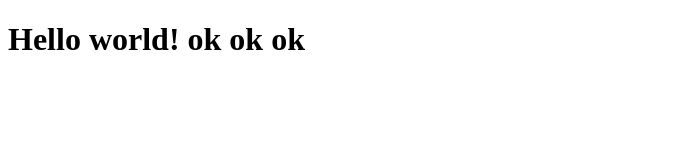
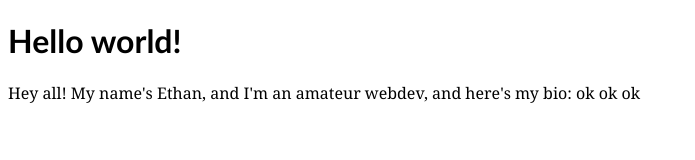
Before and after one commit to HighwireAct/ethansmoller.github.io, a plain HTML site: page index.html in a window 1280 px wide. Shown: the whole page, without its empty margins (0-695 px from the left). Drawn offline with Linux system fonts and the light colour scheme.

Commit message:
added style.css

```diff
--- a/index.html
+++ b/index.html
@@ -2,9 +2,13 @@
 <html lang="en">
 <head>
     <meta charset="UTF-8">
+    <link rel="stylesheet" href="style.css">
     <title>Document</title>
 </head>
 <body>
-    <h1>Hello world! ok ok ok</h1>
+    <h1>Hello world!</h1>
+    <p>
+        Hey all! My name's Ethan, and I'm an amateur webdev, and here's my bio: ok ok ok
+    </p>
 </body>
 </html>
--- /dev/null
+++ b/style.css
@@ -0,0 +1,6 @@
+h1 {
+    font-family: 'Gill Sans', 'Gill Sans MT', 'Calibri', 'Trebuchet MS', sans-serif;
+}
+p {
+    font-family: Georgia, 'Times New Roman', Times, serif;
+}
```
